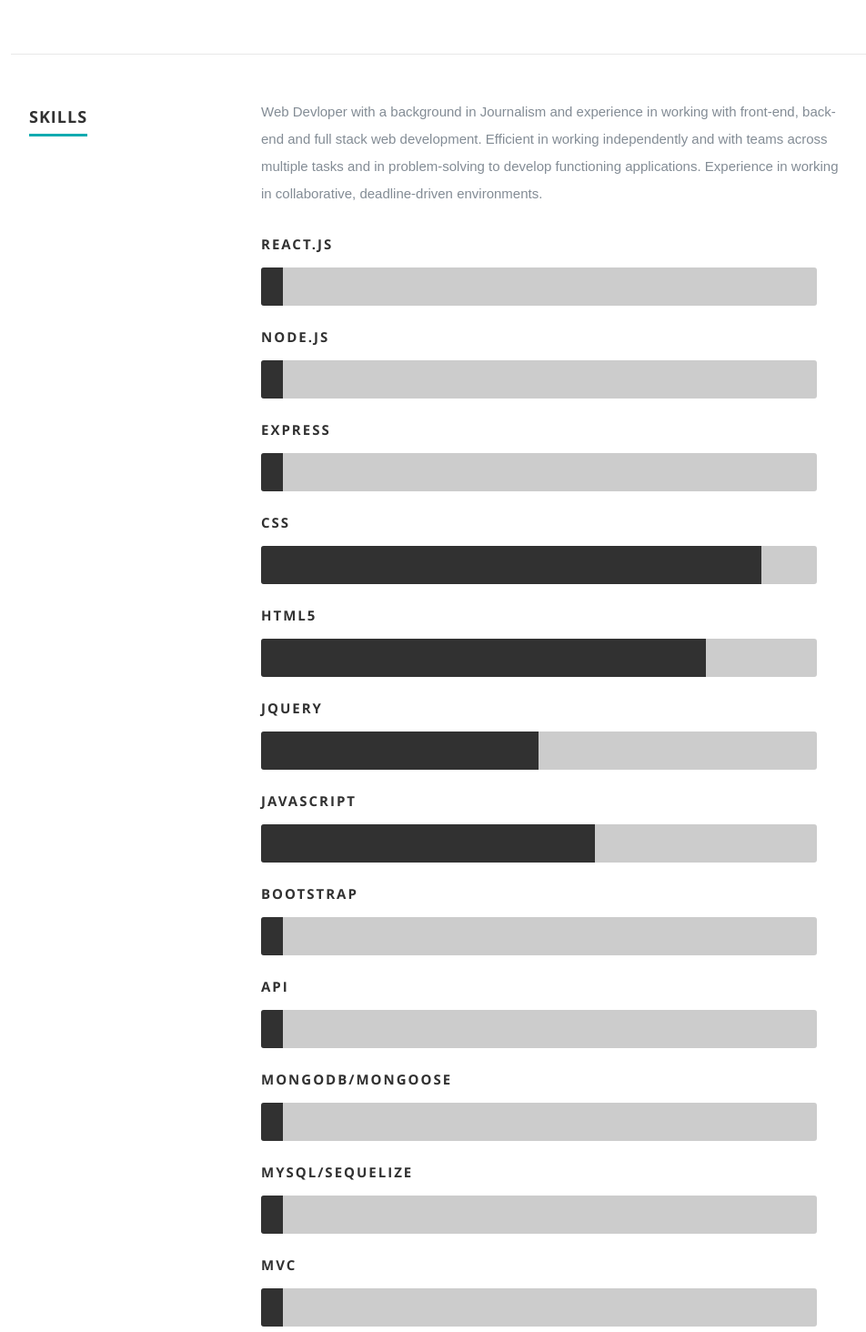
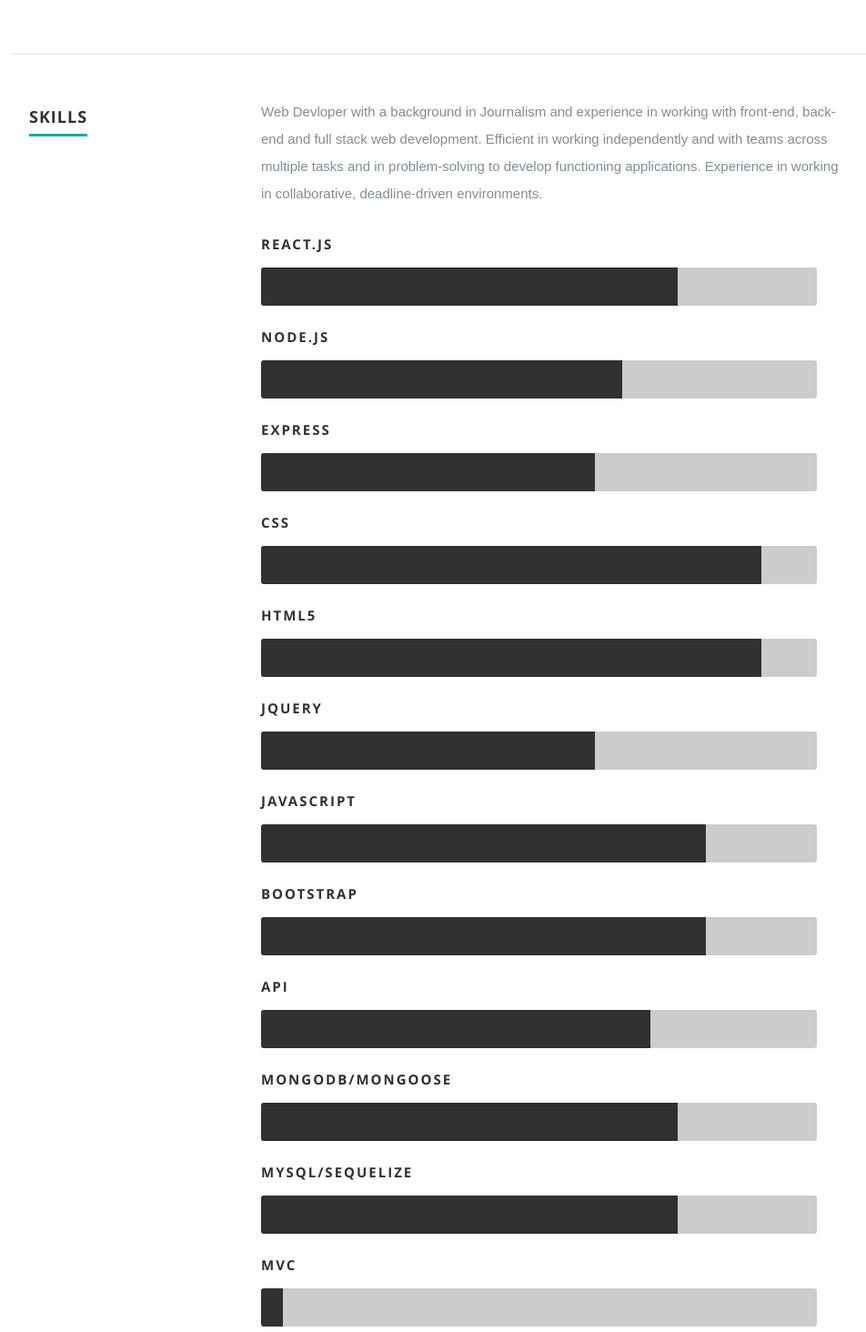
Before and after one commit to Lpmartinez1109/Web_Developer_React_Portfolio, a React (Create React App) app: page / in a window 1280 px wide. Shown: the part 2890-4354 px from the top of the page at 91% size, without its empty margins (118-1070 px from the left). Built offline with nearby package versions, Linux system fonts and the light colour scheme.

Commit message:
used css to fix skill levels

```diff
--- a/public/css/layout.css
+++ b/public/css/layout.css
@@ -326,17 +326,17 @@
 }
 
 .javascript {
-  	width: 60%;
+  	width: 80%;
   	-moz-animation: photoshop 2s ease;
   	-webkit-animation: photoshop 2s ease;
 }
-.illustrator {
-  	width: 55%;
+.express {
+  	width: 60%;
   	-moz-animation: illustrator 2s ease;
   	-webkit-animation: illustrator 2s ease;
 }
-.wordpress {
-  	width: 50%;
+.nodejs {
+  	width: 65%;
   	-moz-animation: wordpress 2s ease;
   	-webkit-animation: wordpress 2s ease;
 }
@@ -346,16 +346,40 @@
   	-webkit-animation: css 2s ease;
 }
 .html5 {
-  	width: 80%;
+  	width: 90%;
   	-moz-animation: html5 2s ease;
   	-webkit-animation: html5 2s ease;
 }
 .jquery {
-  	width: 50%;
+  	width: 60%;
   	-moz-animation: jquery 2s ease;
   	-webkit-animation: jquery 2s ease;
 }
-
+.reactjs {
+   width: 75%;
+   -moz-animation: css 2s ease;
+   -webkit-animation: css 2s ease;
+}
+.bootstrap {
+   width: 80%;
+   -moz-animation: css 2s ease;
+   -webkit-animation: css 2s ease;
+}
+.api {
+   width: 70%;
+   -moz-animation: css 2s ease;
+   -webkit-animation: css 2s ease;
+}
+.mongodb {
+   width: 75%;
+   -moz-animation: css 2s ease;
+   -webkit-animation: css 2s ease;
+}
+.mysql{
+   width: 75%;
+   -moz-animation: css 2s ease;
+   -webkit-animation: css 2s ease;
+}
 @-moz-keyframes photoshop {
   0%   { width: 0px;  }
   100% { width: 60%;  }
```
